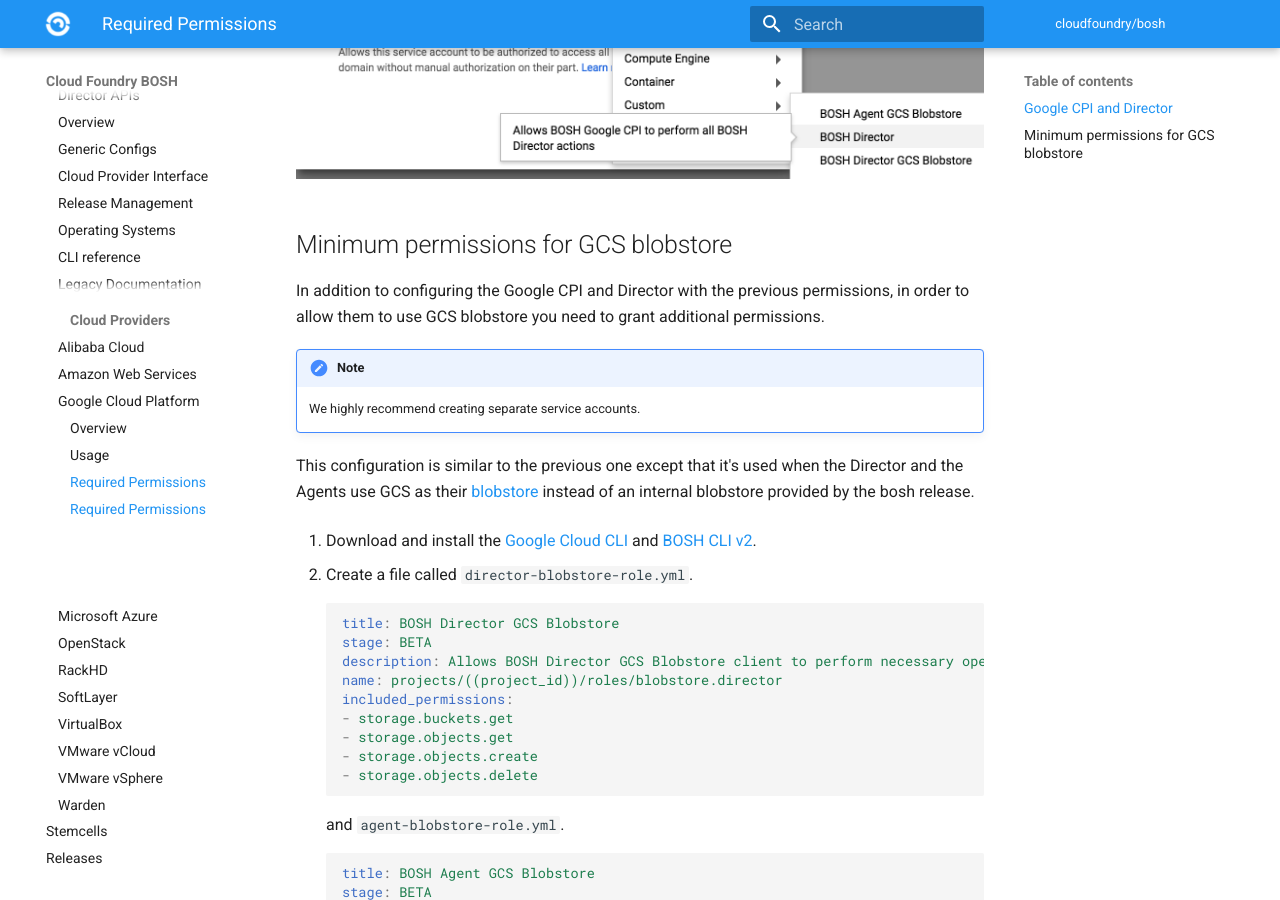
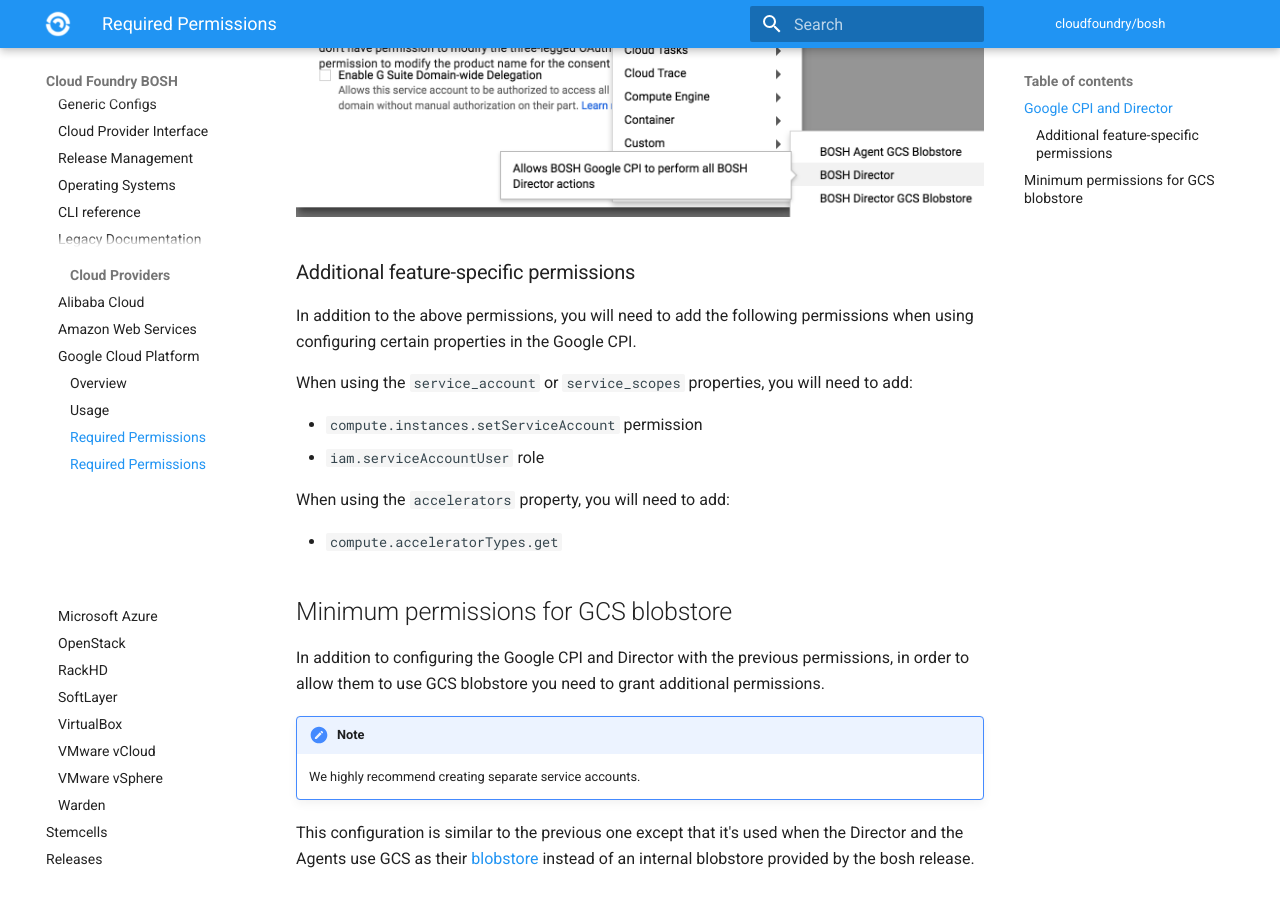
Before and after one commit to cloudfoundry/docs-bosh, an MkDocs documentation site: the page built from content/google-required-permissions.md, in a window 1280 px wide and 900 px high, scrolled down 2856 px. Built offline with MkDocs 1.6.1 and Material for MkDocs 9.7.7, drawn with Linux system fonts in a browser that asks for light colours; old or Windows-style settings are respelled for this version of MkDocs; some of the changed text lies outside the part shown.

Commit message:
Document additional permissions for Google CPI
* compute.disks.resize is needed for resizing disks
* compute.addresses.useInternal is needed for static private IPs
* Additional roles / permissions are require when using
  `service_account`, `service_scopes`, or `accelerators` properties

Signed-off-by: Nitin Ravindran <nitin.ravindran@broadcom.com>

```diff
--- a/content/google-required-permissions.md
+++ b/content/google-required-permissions.md
@@ -35,6 +35,7 @@ This section will guide you through how to configure the Google Cloud CPI and Di
     - compute.disks.createSnapshot
     - compute.snapshots.create
     - compute.disks.create
+    - compute.disks.resize
     - compute.images.useReadOnly
 
     # global operations
@@ -67,6 +68,7 @@ This section will guide you through how to configure the Google Cloud CPI and Di
     - compute.instances.deleteAccessConfig
     - compute.instances.addAccessConfig
     - compute.addresses.use
+    - compute.addresses.useInternal
 
     # machine type
     - compute.machineTypes.get
@@ -111,7 +113,18 @@ This section will guide you through how to configure the Google Cloud CPI and Di
 
    ![image](images/gcp-service-account.png)
 
+### Additional feature-specific permissions
 
+In addition to the above permissions, you will need to add the following permissions when using configuring certain properties in the Google CPI.
+
+When using the `service_account` or `service_scopes` properties, you will need to add:
+
+  - `compute.instances.setServiceAccount` permission
+  - `iam.serviceAccountUser` role
+
+When using the `accelerators` property, you will need to add:
+
+  - `compute.acceleratorTypes.get`
 
 ## Minimum permissions for GCS blobstore {: #director-with-gcs-blobstore }
 
```
